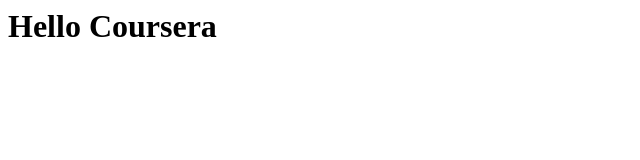
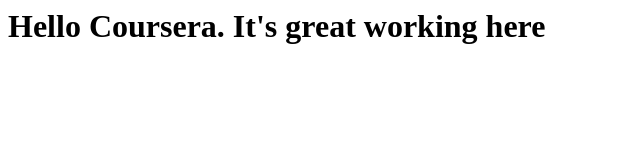
Before and after one commit to cocochinos/coursera-test, a plain HTML site: page site/index.html in a window 1280 px wide. Shown: the whole page, without its empty margins (0-640 px from the left). Drawn offline with Linux system fonts and the light colour scheme.

Commit message:
Small Addition to our page content

```diff
--- a/site/index.html
+++ b/site/index.html
@@ -4,6 +4,6 @@
 	<title>Hello Coursera!</title>
 </head>
 <body>
-<h1>Hello Coursera</h1>
+<h1>Hello Coursera. It's great working here</h1>
 </body>
 </html>
```
